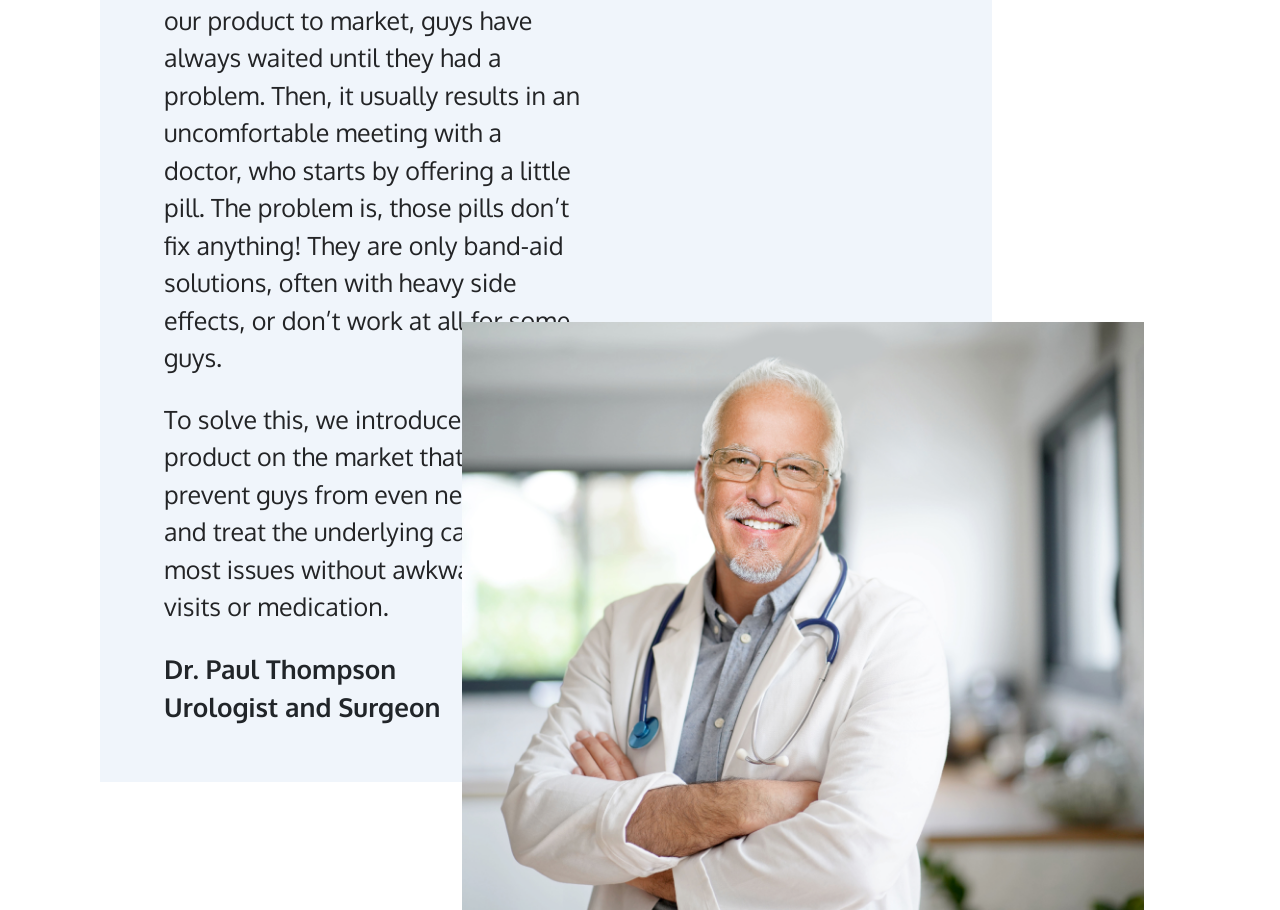
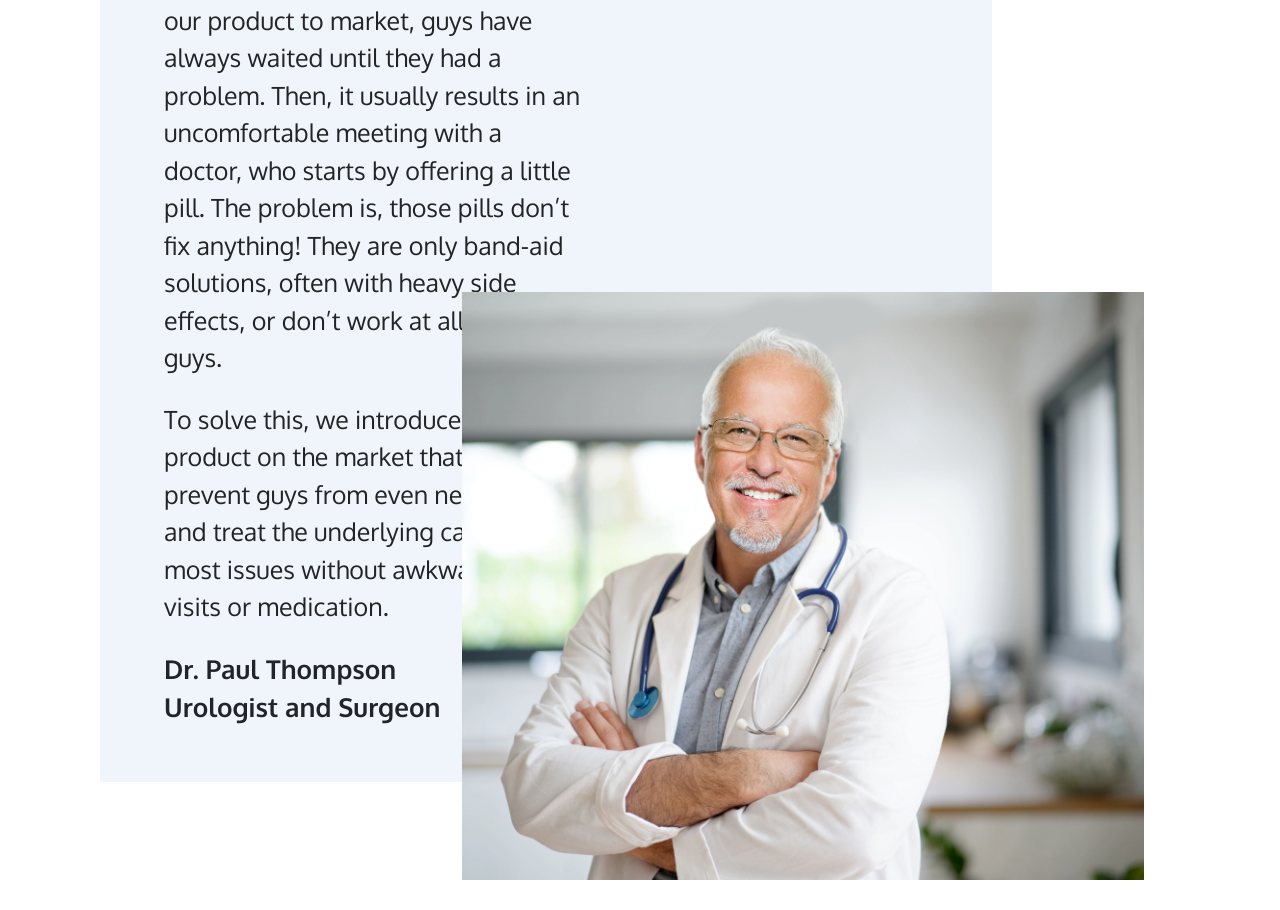
Before and after one commit to Nekores-zz/phonex-result, a plain HTML site: page index.html in a window 1280 px wide. Shown: the part 3110-4020 px from the top of the page. Drawn offline with nearby package versions, Linux system fonts and the light colour scheme; files whose address does not match are found by name.

Commit message:
Fixed Image

```diff
--- a/assets/style/style.scss
+++ b/assets/style/style.scss
@@ -277,7 +277,7 @@
       position: absolute;
       right: 36px;
       z-index: 11;
-      bottom: -80px;
+      bottom: -50px;
     }
   }
   @media (max-width: 767.98px) {
```
Also changed, not shown: assets/style/style.css.
